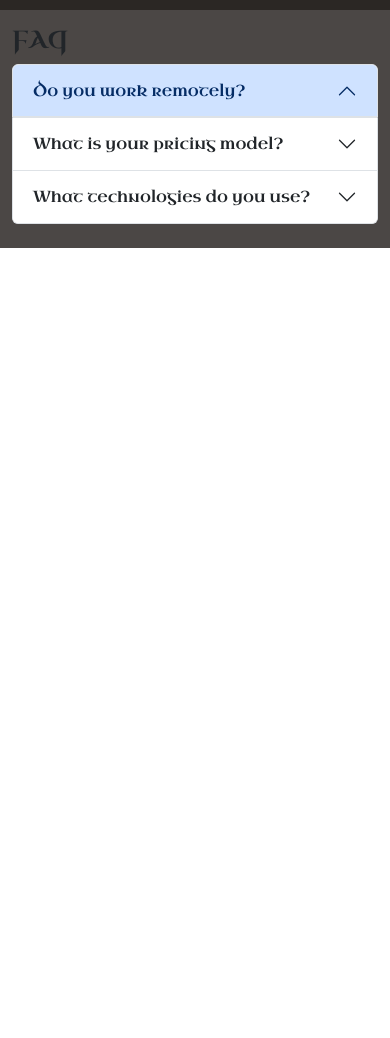
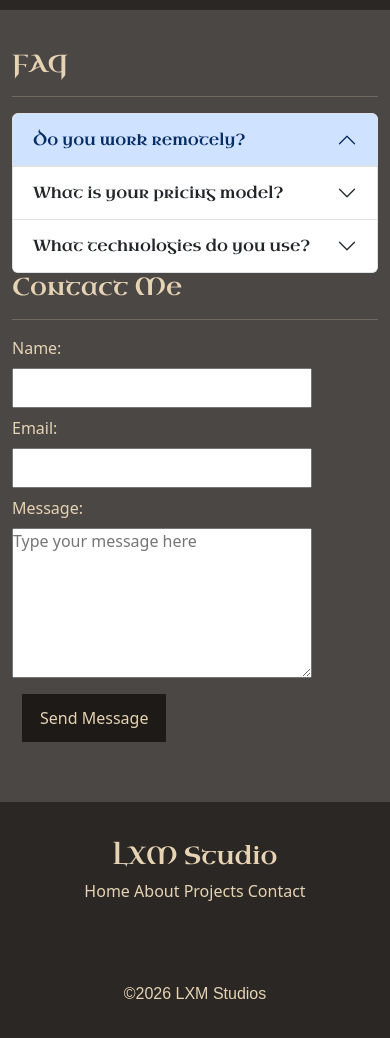
Before and after one commit to leoxmotion/LXM-Portfolio, a plain HTML site: page index.html in a window 390 px wide. Shown: the part 6076-7114 px from the top of the page. Before the commit the page ends 6324 px from the top, so only its background shows below. Drawn offline with Linux system fonts and the light colour scheme; a web font is replaced by a local one.

Commit message:
I added footer and added touches to the contact and links

```diff
--- a/index.html
+++ b/index.html
@@ -41,19 +41,19 @@
 			          <a class="nav-link active" aria-current="page" href="index.html">Home</a>
 			        </li>
 			        <li class="nav-item">
-			          <a class="nav-link" href="#">About</a>
+			          <a class="nav-link" href="#about">About</a>
 			        </li>
 			        <li class="nav-item">
-			          <a class="nav-link" href="#">Projects</a>
+			          <a class="nav-link" href="#projects">Projects</a>
 			        </li>
 			        <li class="nav-item">
-			          <a class="nav-link" href="#">Experience</a>
+			          <a class="nav-link" href="#skill">Skills</a>
 			        </li>
 			        <li class="nav-item">
-			          <a class="nav-link" href="#">Services</a>
+			          <a class="nav-link" href="#services">Services</a>
 			        </li>
 			        <li class="nav-item">
-			          <a class="nav-link" href="#">Contact</a>
+			          <a class="nav-link" href="#contact">Contact</a>
 			        </li>
 				   </ul>
 				</div>
@@ -147,7 +147,7 @@
 
 		<!-- About and Skills -->
 		<div class="row about">
-			<div class="col-md-6 col-12">
+			<div class="col-md-6 col-12" id="about">
 				<h2>About Me</h2><hr>
 				<p>
 					I am a software developer focused on building scalable frontend architectures and efficient backend systems.<br>
@@ -159,7 +159,7 @@
 					Email: leoxmotion@gmail.com
 				</p>
 
-				<div class="mt-3">
+				<div class="mt-3" id="services">
 					<h2>My Services</h2><hr>
 					<ul>
 						<li>Frontend Development</li>
@@ -201,7 +201,7 @@
 		</div>
 
 		<!-- Tech Skills Stack -->
-		<div class="row skill-stack justify-content-around">
+		<div class="row skill-stack justify-content-around" id="skill">
 			<div class="col-md-12">
 				<h2>Skill Stack</h2><hr>
 			</div>
@@ -264,7 +264,7 @@
 		</div>
 
 		<!-- Projects -->
-		<div class="row projects pt-5">
+		<div class="row projects pt-5" id="projects">
 			<h2>Featured Projects</h2><hr>
 			<div class="col-lg-3 col-md-6 col-12">
 				<div class="card">
@@ -415,9 +415,10 @@
 		</div> -->
 
 		<!-- FAQ -->
-		<div class="row mb-4 mt-3">
-			<h2>FAQ</h2>
-			<div class="col-md-6 col-12">
+		<div class="row faq align-items-start justify-content-around" id="contact">
+			<div class="col-md-4 col-12">
+			<h2>FAQ</h2><hr>
+
 				<div class="accordion" id="accordionExample">
 				  <div class="accordion-item">
 				    <h2 class="accordion-header" id="headingOne">
@@ -457,21 +458,57 @@
 				    </div>
 				  </div>
 				</div>
-			<div class="col-md-6 col-12"></div>
+
 			</div>
-		</div>
+			<div class="col-md-4 col-12">
+				<div>
+					<h2>Contact Me</h2><hr>
 
-		<!-- Contact -->
-		<div class="row">
-			<div class="col-md-8 col-12"></div>
+					<form>
+						<div>
+							<label for="name" class="mb-2">Name:</label><br>
+							<input type="text" name="name">
+						</div>
+
+						<div>
+							<label for="mail" class="mb-2 mt-2">Email:</label><br>
+							<input type="email" name="mail">
+						</div>
+
+						<div>
+							<label for="message" class="mb-2 mt-2">Message:</label><br>
+							<textarea placeholder="Type your message here" width="100%"></textarea>
+						</div>
+
+						<button onclick="
+							var message = 'Thanks for contacting me, I will get back to you soon';
+							alert(message);
+						" class="button">
+							Send Message
+						</button>
+					</form>
+				</div>
+
+			</div>
+
 		</div>
 
 		<!-- Footer -->
-		<div class="row">
-			<div class="col-md-5 col-12"></div>
-			<div class="col-md-3 col-6"></div>
-			<div class="col-md-4 col-12"></div>
-			<div class="col-12"></div>
+		<div class="row align-items-center justify-content-between footer">
+			<div class="col-md-5 col-12 footer-logo text-center">
+				<a href="#"><h2>LXM Studio</h2></a>
+			</div>
+			<div class="col-md-5 col-12 footer-link text-center">
+				<a href="index.html">Home</a>
+				<a href="#about">About</a>
+				<a href="#projects">Projects</a>
+				<a href="#contact">Contact</a>
+
+			</div>
+
+			<div class="col-12 text-center mt-5" style="padding-top: 30px;">
+				<p>&copy;2026 LXM Studios</p>
+			</div>
 
 		</div>
 
--- a/main.css
+++ b/main.css
@@ -61,6 +61,7 @@ a.nav-link {
 	font-family: "Elms Sans", sans-serif;
 	color: #B89B72;
 	font-size: 0.95rem;
+
 }
 
 .offcanvas {
@@ -206,3 +207,54 @@ a.nav-link {
 .feature-icon {
   filter: invert(1);
 }
+
+.faq{
+	color: #E6D3B3;
+	margin-bottom: 50px;
+	padding-top: 40px;
+}
+
+.accordion {
+	accordion-bg: #E6D3B3;
+}
+
+textarea{
+	width: 300px;
+	height: 150px;
+	max-height: 250px;
+}
+
+input{
+	width: 300px;
+	height: 40px;
+}
+
+.button{
+	background-color: #1E1A17;
+	color: #E6D3B3;
+	padding: 10px 16px;
+	margin: 10px;
+	border: 2px solid transparent;
+}
+
+.button:hover {
+	background: linear-gradient();
+	border-color: #E6D3B3;
+
+}
+
+.footer{
+	background-color: rgba(30, 26, 23, 0.7);
+	color: #E6D3B3;
+	padding: 40px;
+}
+
+.footer a{
+	color: #E6D3B3;
+	text-decoration: none;
+	/*margin: 10px;*/
+}
+
+.footer a:hover{
+	color: yellow;
+}
```
